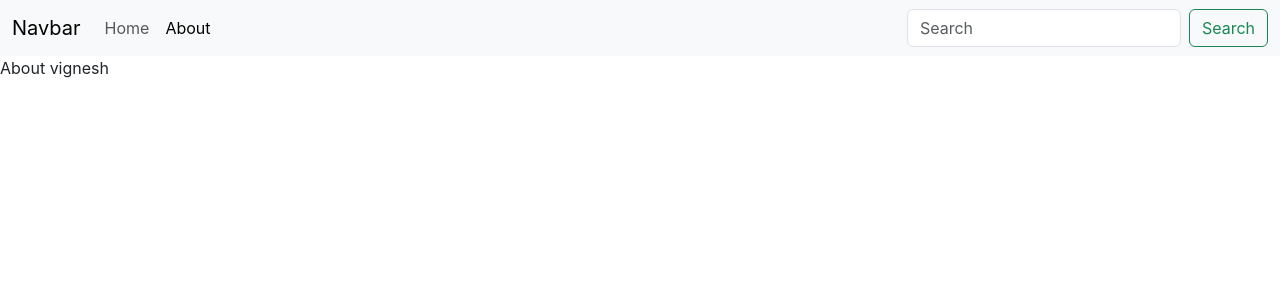
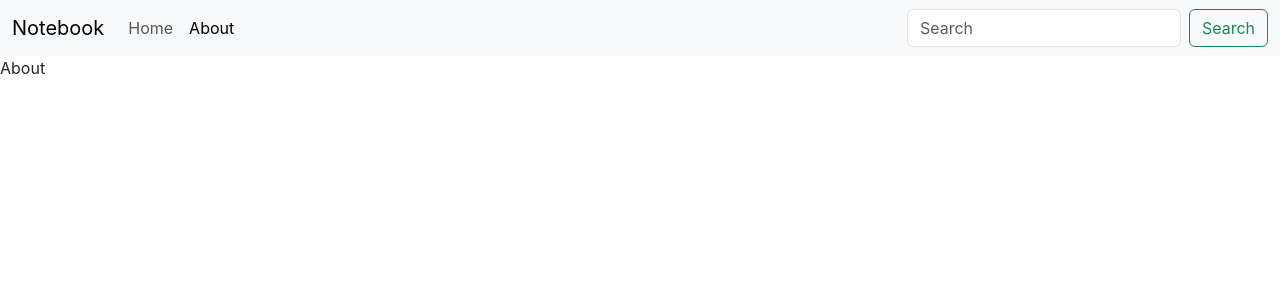
Before and after one commit to VigneshA13/React-Nootbook, a React (Create React App) app: page /about in a window 1280 px wide. Shown: the top 300 px of the page. Built offline with nearby package versions, Linux system fonts and the light colour scheme.

Commit message:
state constant in NoteState.j file is removed and UseContext in About.js file is also removed

```diff
--- a/src/Components/About.js
+++ b/src/Components/About.js
@@ -1,8 +1,5 @@
-import React, { useContext } from "react";
-import NoteContext from "../Context/NoteContext";
+import React from "react";
 
 export default function About() {
-  const a = useContext(NoteContext);
-
-  return <div>About {a.name}</div>;
+  return <div>About </div>;
 }
--- a/src/Components/Navbar.js
+++ b/src/Components/Navbar.js
@@ -6,7 +6,7 @@ export default function Navbar() {
     <nav className="navbar navbar-expand-lg bg-body-tertiary">
       <div className="container-fluid">
         <Link className="navbar-brand" to="/">
-          Navbar
+          Notebook
         </Link>
         <button
           className="navbar-toggler"
--- a/src/Context/NoteState.js
+++ b/src/Context/NoteState.js
@@ -2,11 +2,9 @@ import React from "react";
 import NoteContext from "./NoteContext";
 
 const NoteState = (props) => {
-  const state = {
-    name: "vignesh",
-  };
+
   return (
-    <NoteContext.Provider value={state}>{props.children}</NoteContext.Provider>
+    <NoteContext.Provider value={{}}>{props.children}</NoteContext.Provider>
   );
 };
 
```
